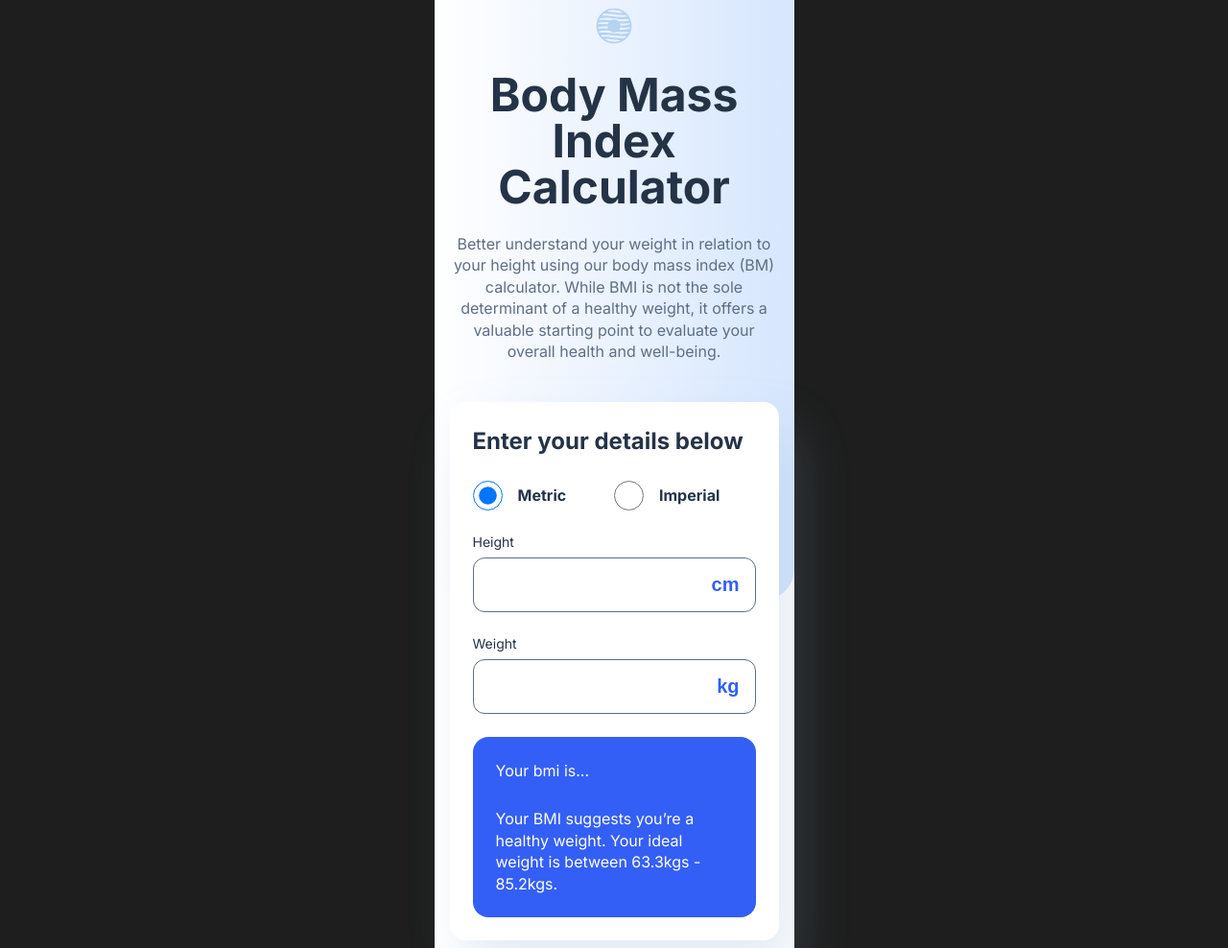
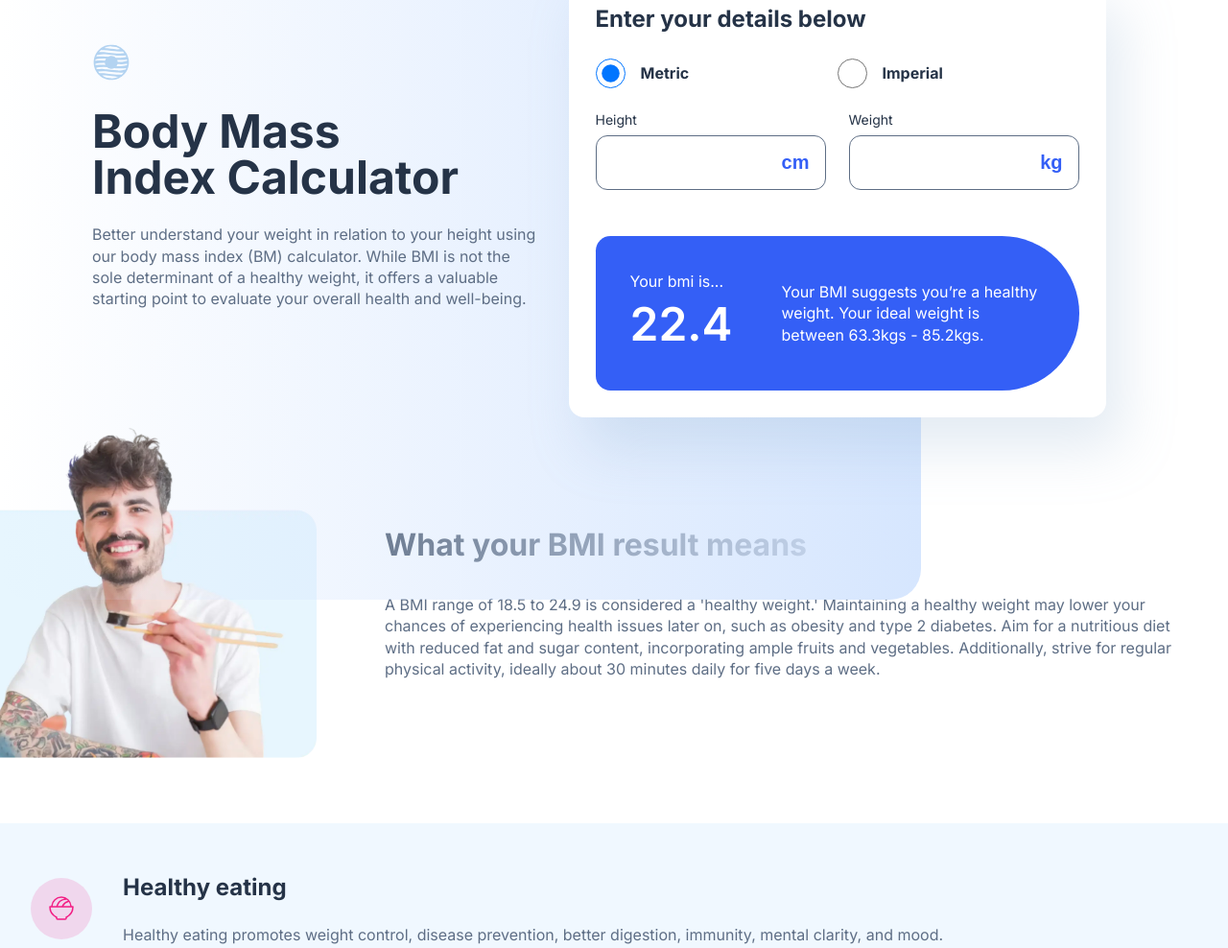
Before and after one commit to Ryan-Eden/BMI_Calculator, a plain HTML site: page index.html in a window 1280 px wide. Shown: the part 25-1013 px from the top of the page at 96% size. Drawn offline with Linux system fonts and the light colour scheme.

Commit message:
add tablet styles

```diff
--- a/index.html
+++ b/index.html
@@ -40,7 +40,7 @@
             <label for="imperial-radio" class="fw-700">Imperial</label>
           </div>
         </div>
-        <div class="metric-inputs">
+        <div class="metric-inputs ">
           <div class="metric-height-input-container">
             <label for="metric-height">Height</label>
             <input type="text" id="metric-height" placeholder="cm">
@@ -67,8 +67,12 @@
           </div>
         </div>
         <div class="bmi-output-container">
-          <p>Your bmi is... <span id="bmi-value"></span></p>
-          <p>Your BMI suggests you’re a healthy weight. Your ideal weight is between 63.3kgs - 85.2kgs.</p>
+          <div class="col col-left">
+            <p>Your bmi is... <span id="bmi-value">22.4</span></p>
+          </div>
+          <div class="col col-right">
+            <p>Your BMI suggests you’re a healthy weight. Your ideal weight is between 63.3kgs - 85.2kgs.</p>
+          </div>
         </div>
       </form>
     </section>
@@ -111,10 +115,13 @@
       </div>
     </section>
     <section class="limitations">
-      <h2 class="section-heading">Limitations of BMI</h2>
-      <p>Although BMI is often a practical indicator of healthy weight, it is not suited for every person. Specific
-        groups should carefully consider their BMI outcomes, and in certain cases, the measurement may not be beneficial
-        to use.</p>
+      <div class="limitation-intro">
+        <h2 class="section-heading">Limitations of BMI</h2>
+        <p>Although BMI is often a practical indicator of healthy weight, it is not suited for every person. Specific
+          groups should carefully consider their BMI outcomes, and in certain cases, the measurement may not be
+          beneficial
+          to use.</p>
+      </div>
       <div class="limitations-container">
         <div class="limitation">
           <header class="limitation-header">
--- a/styles.css
+++ b/styles.css
@@ -38,6 +38,9 @@
     --spacing-36: 3.6rem;
     --spacing-42: 4.2rem;
     --spacing-48: 4.8rem;
+    --spacing-52: 5.2rem;
+    --spacing-64: 6.4rem;
+    --spacing-72: 7.2rem;
 }
 
 html {
@@ -78,6 +81,10 @@ h4 {
 p {
     line-height: 1.4;
     color: var(--clr-electricBlue);
+}
+
+span {
+    display: block;
 }
 
 main {
@@ -228,7 +235,7 @@ input::placeholder {
     padding: var(--spacing-24);
 }
 
-.bmi-output-container>p {
+.bmi-output-container p {
     color: var(--clr-white);
 }
 
@@ -243,7 +250,6 @@ p>#bmi-value {
 /* RESULTS SECTION STYLES */
 section.results {
     padding: 0 0 var(--spacing-36) 0;
-
 }
 
 .results-img {
@@ -287,18 +293,18 @@ section.tips {
 section.limitations {
     padding: var(--spacing-48) var(--spacing-16);
     text-align: center;
+    margin: auto;
+
 }
+
 
 section.limitations h2 {
     margin-bottom: var(--spacing-24);
 }
 
-section.limitations>p {
-    margin-bottom: var(--spacing-48);
-}
-
 .limitations-container {
     text-align: left;
+
 }
 
 .limitation {
@@ -319,3 +325,171 @@ section.limitations>p {
     gap: 1.6rem;
     margin-bottom: var(--spacing-16);
 }
+
+
+/* MEDIA QUERIES */
+
+@media screen and (min-width: 620px) {
+    .background-gradient {
+        max-width: 76.8rem;
+        width: 100%;
+    }
+
+    main {
+        max-width: 76.8rem;
+        width: 100%;
+    }
+
+    section.hero {
+        padding-bottom: var(--spacing-64);
+    }
+
+    .hero-text {
+        max-width: 68.6rem;
+        margin: 0 auto var(--spacing-42) auto;
+    }
+
+    .bmi-form {
+        max-width: 68.6rem;
+        margin: 0 auto;
+        padding: var(--spacing-28);
+    }
+
+
+    .metric-inputs {
+        display: flex;
+        gap: 2.4rem;
+
+    }
+
+    .metric-height-input-container,
+    .metric-weight-input-container {
+        flex: 1 1 50%;
+    }
+
+    .bmi-output-container {
+        border-top-right-radius: 8.4rem;
+        border-bottom-right-radius: 8.4rem;
+        display: flex;
+        align-items: center;
+        justify-content: space-between;
+        padding: var(--spacing-36);
+    }
+
+    .bmi-output-container p {
+        max-width: 27.4rem;
+    }
+
+    p>#bmi-value {
+        margin-bottom: 0;
+    }
+
+    section.results {
+        display: flex;
+        align-items: center;
+        gap: 1rem;
+    }
+
+    .results-img {
+        position: relative;
+        left: -45px;
+        clip-path: polygon(12% 0, 100% 0, 100% 100%, 12% 100%);
+    }
+
+    .results-body {
+        padding-right: var(--spacing-32);
+    }
+
+    /* TIPS */
+    section.tips {
+        padding: var(--spacing-52) var(--spacing-32);
+    }
+
+    .tip {
+        display: flex;
+        align-items: center;
+        gap: 3.2rem;
+    }
+
+    .tip img {
+        margin-bottom: 0;
+    }
+
+
+    /* END OF TIPS */
+    section.limitations {
+        max-width: 68.6rem;
+        padding: var(--spacing-72) var(--spacing-32);
+    }
+
+    .limitation-intro {
+        margin-bottom: var(--spacing-36);
+    }
+
+    .limitations-container {
+        display: grid;
+        grid-template-columns: repeat(4, 1fr);
+        gap: 2.4rem 1.6rem;
+
+    }
+
+    .limitation {
+        margin: 0;
+    }
+
+    .limitation p {
+        max-width: 27rem;
+    }
+
+    .limitation:nth-child(1),
+    .limitation:nth-child(3) {
+        grid-column: 1 / 3;
+    }
+
+    .limitation:nth-child(2),
+    .limitation:nth-child(4) {
+        grid-column: 3 / -1;
+    }
+
+    .limitation:nth-child(5) {
+        grid-column: 2 / 4;
+    }
+
+    .limitation:nth-child(5) p {
+        max-width: 30rem;
+    }
+
+}
+
+
+/* DESKTOP MEDIA QUERY */
+
+@media screen and (min-width: 960px) {
+    main {
+        max-width: 144rem;
+        width: 100%;
+    }
+
+    .background-gradient {
+        max-width: 96rem;
+    }
+
+    section.hero {
+        display: flex;
+        align-items: center;
+        padding: 0 9.6rem;
+    }
+
+    .bmi-form {
+        max-width: 56rem;
+    }
+
+    .hero-text-container {
+        text-align: left;
+    }
+
+    .hero-text {
+        max-width: 46.5rem;
+    }
+
+}
```
